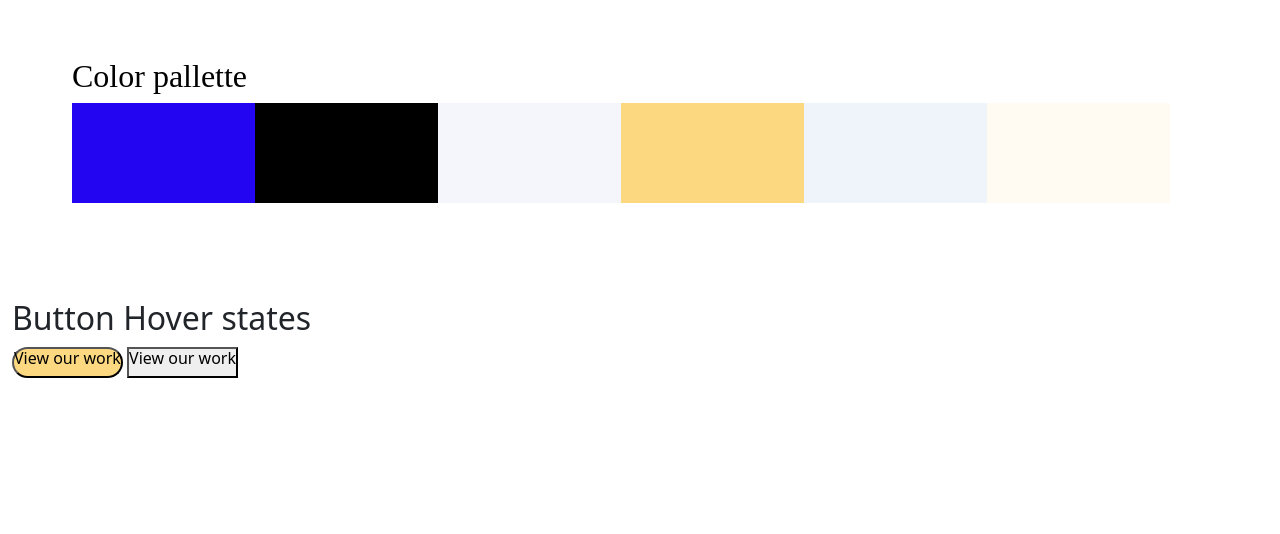
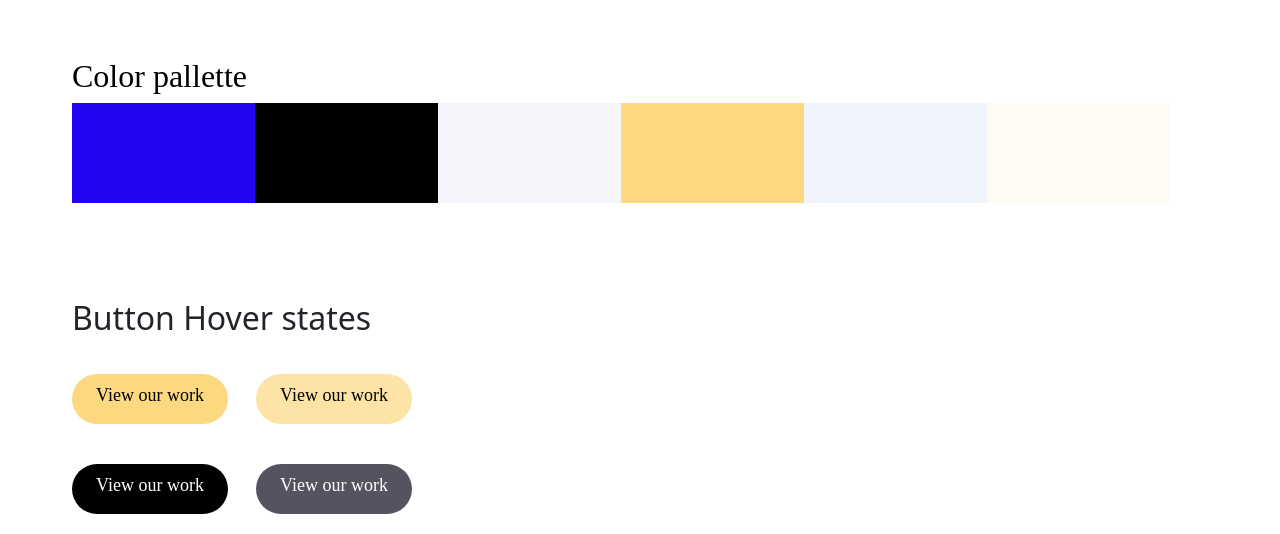
Before and after one commit to Professor77777/Practice-task2, a plain HTML site: page index.html in a window 1280 px wide. Shown: the part 715-1249 px from the top of the page. Before the commit the page ends 1093 px from the top, so only its background shows below. Drawn offline with Linux system fonts and the light colour scheme.

Commit message:
task is fullied

```diff
--- a/index.html
+++ b/index.html
@@ -47,18 +47,22 @@
               <h5>Body 01</h5>
               <h6>
                 Apparently we had reached a great height in the atmosphere, for
-                the sky <br> was a dead black, and the stars had ceased to twinkle.
-                By the same <br> illusion which lifts the horizon of the sea to the
-                level of the spectato
+                the sky <br />
+                was a dead black, and the stars had ceased to twinkle. By the
+                same <br />
+                illusion which lifts the horizon of the sea to the level of the
+                spectato
               </h6>
             </div>
             <div class="body--1">
               <h5>Body 02</h5>
               <h6>
                 Apparently we had reached a great height in the atmosphere, for
-                the sky <br> was a dead black, and the stars had ceased to twinkle.
-                By the same <br> illusion which lifts the horizon of the sea to the
-                level of the spectato
+                the sky <br />
+                was a dead black, and the stars had ceased to twinkle. By the
+                same <br />
+                illusion which lifts the horizon of the sea to the level of the
+                spectato
               </h6>
             </div>
             <div class="body--1 body-label">
@@ -88,10 +92,13 @@
         <div class="btn--hover">
           <h2>Button Hover states</h2>
           <div class="line--1">
-            <button class="yellow--first"><h6>View our work</h6></button>
-            <button class="yellow--second"><h6>View our work</h6></button>
+            <button class="yellow first"><h6>View our work</h6></button>
+            <button class="yellow second"><h6>View our work</h6></button>
           </div>
-          <div class="line--2"></div>
+          <div class="line--2">
+            <button class="black first"><h6>View our work</h6></button>
+            <button class="black second"><h6>View our work</h6></button>
+          </div>
         </div>
       </div>
     </header>
--- a/style/index.scss
+++ b/style/index.scss
@@ -185,10 +185,55 @@ body {
         }
       }
       .btn--hover {
+        h2 {
+          margin: 0 0 36px 60px;
+        }
         .line--1 {
-          .yellow--first {
+          margin: 0 0 40px 60px;
+          .yellow {
             background: #fcd980;
             border-radius: 40px;
+            border: none;
+            padding: 5px 24px;
+            justify-content: center;
+            align-items: center;
+
+
+            h6 {
+              font-family: Poppins-Regular;
+              font-weight: 500;
+              font-size: 18px;
+              line-height: 32px;
+              color: $ColorDrak;
+            }
+          }
+          .second {
+            margin-left: 24px;
+            background: #fde4a6;
+          }
+        }
+        .line--2 {
+          margin: 0 0 20px 60px;
+          .black {
+            background: $ColorDrak;
+            border-radius: 40px;
+            border: none;
+            padding: 5px 24px;
+            justify-content: center;
+            align-items: center;
+
+
+            h6 {
+              font-family: Poppins-Regular;
+              font-weight: 500;
+              font-size: 18px;
+              line-height: 32px;
+              color: $ColorWhite;
+            }
+          }
+          .second {
+            margin-left: 24px;
+            background: #535460;
           }
         }
       }
```
Also changed, not shown: style/index.css, 1 other file. Lines whose indentation alone changed are shown as unchanged.
